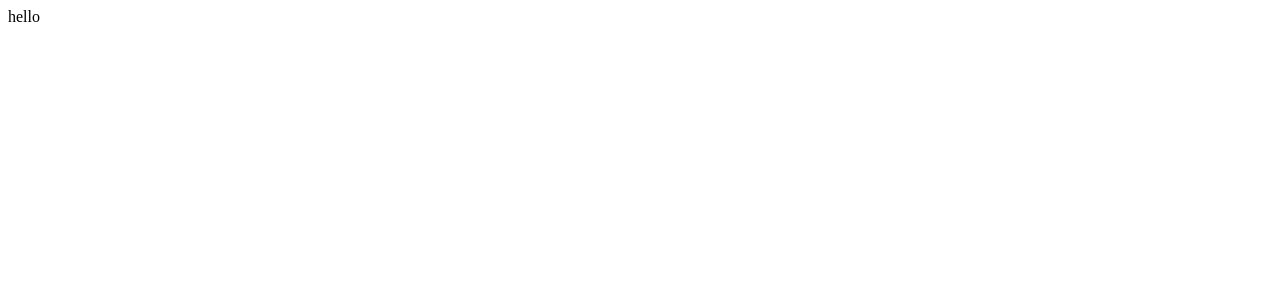
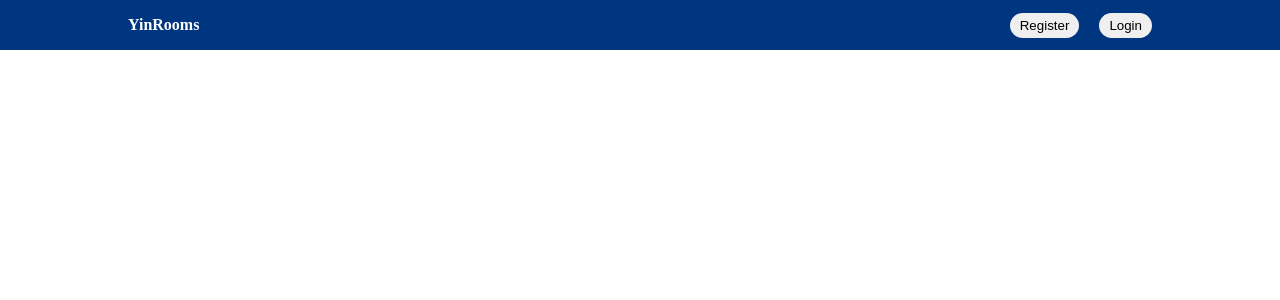
Before and after one commit to tabassum2507/YinRooms-booking-app, a React (Create React App) app: page / in a window 1280 px wide. Shown: the top 300 px of the page. Built offline with nearby package versions, Linux system fonts and the light colour scheme.

Commit message:
navbar added

```diff
--- a/package.json
+++ b/package.json
@@ -8,6 +8,7 @@
     "@testing-library/user-event": "^13.5.0",
     "react": "^18.1.0",
     "react-dom": "^18.1.0",
+    "react-router-dom": "^6.3.0",
     "react-scripts": "5.0.1",
     "web-vitals": "^2.1.4"
   },
--- a/src/App.js
+++ b/src/App.js
@@ -1,11 +1,22 @@
-
-
+import {
+  BrowserRouter,
+  Routes,
+  Route
+} from "react-router-dom";
+import Home from './pages/home/Home';
+import Hotel from './pages/hotel/Hotel';
+import List from './pages/list/List';
+import './app.css'
 
 function App() {
   return (
-    <div className="App">
-      hello
-    </div>
+    <BrowserRouter>
+      <Routes>
+        <Route path="/" element={<Home/>}/>
+        <Route path="/hotels" element={<List/>} />
+        <Route path="/hotels/:id" element={<Hotel/>} />
+      </Routes>
+    </BrowserRouter>
   );
 }
 
--- /dev/null
+++ b/src/app.css
@@ -0,0 +1,5 @@
+*{
+    margin: 0;
+    padding: 0;
+    box-sizing: border-box;
+}
--- /dev/null
+++ b/src/components/navbar/Navbar.jsx
@@ -0,0 +1,19 @@
+import './navbar.css'
+
+const Navbar = () => {
+  return (
+    <div className='navbar'>
+        <div className="navContainer">
+            <div className="logo">
+                YinRooms
+            </div>
+            <div className="navItems">
+                <button className="navButton">Register</button>
+                <button className="navButton">Login</button>
+            </div>
+        </div>
+    </div>
+  )
+}
+
+export default Navbar
--- /dev/null
+++ b/src/components/navbar/navbar.css
@@ -0,0 +1,27 @@
+.navbar{
+    height: 50px;
+    background-color: #003580;
+    display: flex;
+    justify-content: center;
+}
+
+.navContainer{
+    width: 100%;
+    max-width: 1024px;
+    color: #fff;
+    display: flex;
+    align-items: center;
+    justify-content: space-between;
+}
+
+.logo{
+    font-weight: 800;
+}
+
+.navButton{
+    margin-left: 20px;
+    border: none;
+    padding: 5px 10px;
+    cursor: pointer;
+    border-radius: 15px;
+}
--- /dev/null
+++ b/src/pages/home/Home.jsx
@@ -0,0 +1,10 @@
+import Navbar from '../../components/navbar/Navbar'
+import './home.css'
+
+export default function Home() {
+  return (
+    <div>
+      <Navbar />
+    </div>
+  )
+}
--- /dev/null
+++ b/src/pages/list/List.jsx
@@ -0,0 +1,9 @@
+import React from 'react'
+
+function List() {
+  return (
+    <div>List</div>
+  )
+}
+
+export default List
```
Also changed, not shown: src/pages/home/home.css (added), src/pages/hotel/Hotel.jsx (added), src/pages/hotel/hotel.css (added), src/pages/list/list.css (added), 1 other file (tests, documents, lock files or other folders).
